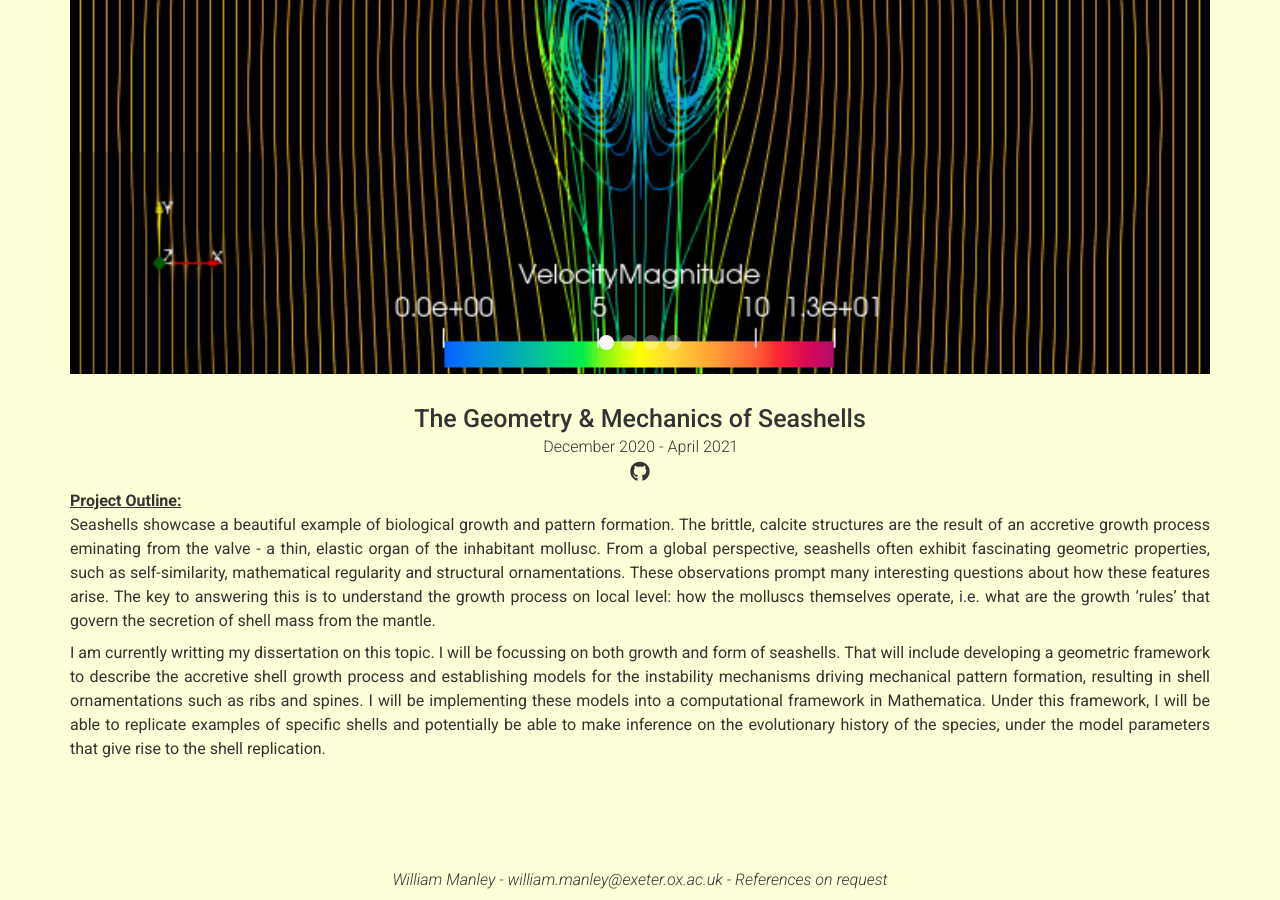
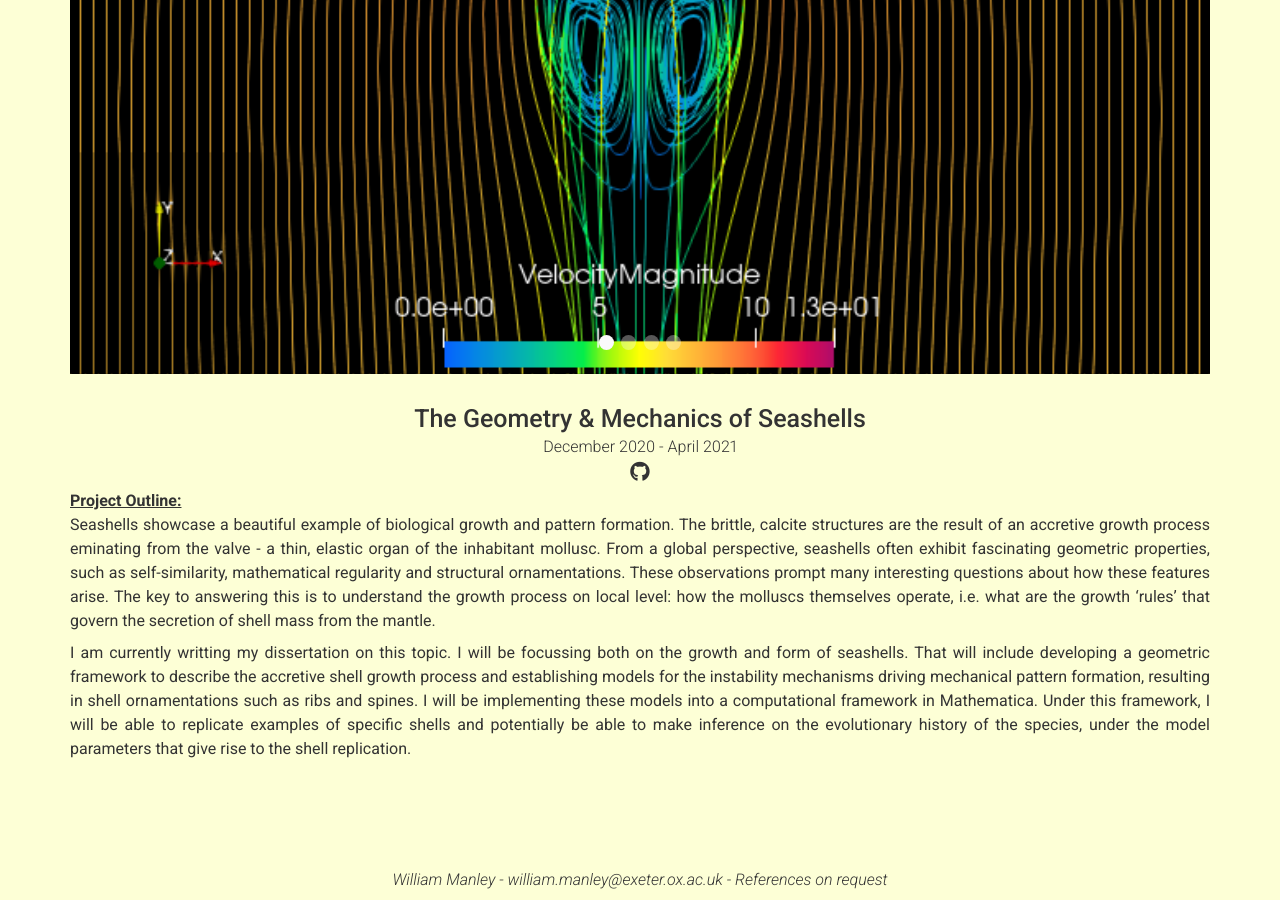
Before and after one commit to WilliamManley/WilliamManley.github.io, a Jekyll site: the page built from index.md, in a window 1280 px wide and 900 px high, scrolled down 4250 px. Built offline with Jekyll 4.4.1, drawn with Linux system fonts in a browser that asks for light colours; nearby versions of some CDN libraries.

Commit message:
Updated Seashell Diss Description

```diff
--- a/_data/projects.yml
+++ b/_data/projects.yml
@@ -102,7 +102,7 @@
    mathematical regularity and structural ornamentations. These observations prompt many interesting questions about how these features arise. The key to answering this is
    to understand the growth process on local level: how the molluscs themselves operate, i.e. what are the growth 'rules' that govern the secretion of shell mass from the mantle.
 
-   I am currently writting my dissertation on this topic. I will be focussing on both growth and form of seashells. That will include developing a geometric framework to describe
+   I am currently writting my dissertation on this topic. I will be focussing both on the growth and form of seashells. That will include developing a geometric framework to describe
    the accretive shell growth process and establishing models for the instability mechanisms driving mechanical pattern formation, resulting in shell ornamentations such as ribs and spines.
    I will be implementing these models into a computational framework in Mathematica. Under this framework, I will be able to replicate examples of specific shells and potentially be able to
    make inference on the evolutionary history of the species, under the model parameters that give rise to the shell replication.
```
